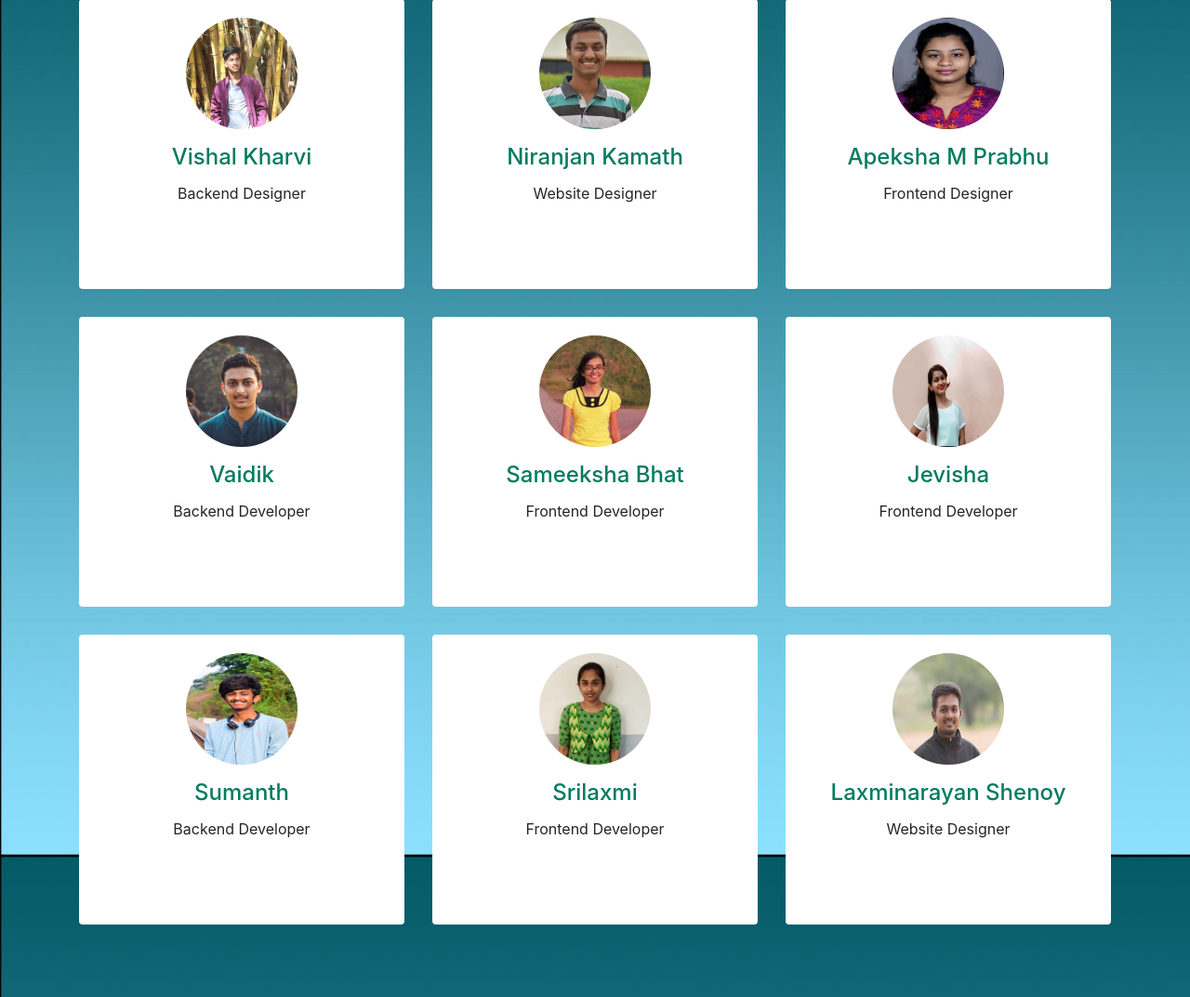
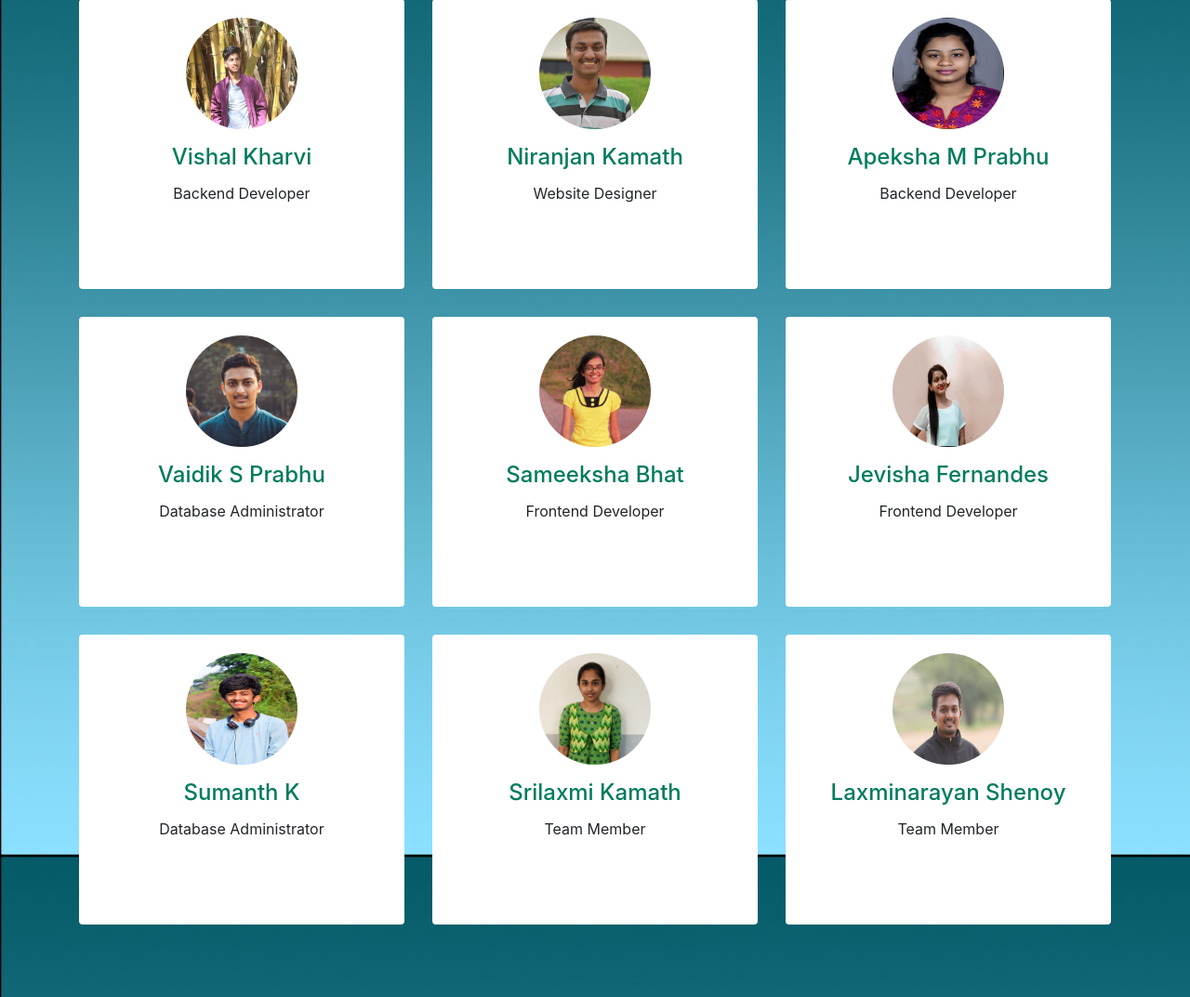
Before and after one commit to AchintyaSushiksha/SCL-Maxo, a Flask app: page /about in a window 1280 px wide. Shown: the part 239-1312 px from the top of the page at 93% size. Run offline with Flask 2, Linux system fonts and the light colour scheme; the visitor is signed in with stand-in values (Sample User, id 1); some libraries are stand-ins or nearby versions.

Commit message:
Update about.html

```diff
--- a/maxo_scl/templates/about.html
+++ b/maxo_scl/templates/about.html
@@ -225,7 +225,7 @@ section .section-title {
                                 <div class="card-body text-center">
                                     <p><img class=" img-fluid" src="static/images/vishal.jpg" alt="card image"></p>
                                     <h4 class="card-title">Vishal Kharvi</h4>
-                                    <p class="card-text">Backend Designer</p>
+                                    <p class="card-text">Backend Developer</p>
 
                                 </div>
                             </div>
@@ -317,7 +317,7 @@ section .section-title {
                                 <div class="card-body text-center">
                                     <p><img class=" img-fluid" src="static/images/apeksha.jpeg" alt="card image"></p>
                                     <h4 class="card-title">Apeksha M Prabhu</h4>
-                                    <p class="card-text">Frontend Designer</p>
+                                    <p class="card-text">Backend Developer</p>
 
                                 </div>
                             </div>
@@ -364,8 +364,8 @@ section .section-title {
                             <div class="card">
                                 <div class="card-body text-center">
                                     <p><img class=" img-fluid" src="static/images/vaidik.jpeg" alt="card image"></p>
-                                    <h4 class="card-title">Vaidik </h4>
-                                    <p class="card-text">Backend Developer</p>
+                                    <h4 class="card-title">Vaidik S Prabhu</h4>
+                                    <p class="card-text">Database Administrator</p>
                                 </div>
                             </div>
                         </div>
@@ -457,7 +457,7 @@ section .section-title {
                             <div class="card">
                                 <div class="card-body text-center">
                                     <p><img class=" img-fluid" src="static/images/jevisha.jpg" alt="card image"></p>
-                                    <h4 class="card-title">Jevisha</h4>
+                                    <h4 class="card-title">Jevisha Fernandes</h4>
                                     <p class="card-text">Frontend Developer</p>
 
                                 </div>
@@ -507,8 +507,8 @@ section .section-title {
                             <div class="card">
                                 <div class="card-body text-center">
                                     <p><img class=" img-fluid" src="static/images/Sumanth K.jpg" alt="card image"></p>
-                                    <h4 class="card-title">Sumanth </h4>
-                                    <p class="card-text">Backend Developer</p>
+                                    <h4 class="card-title">Sumanth K</h4>
+                                    <p class="card-text">Database Administrator</p>
 
                                 </div>
                             </div>
@@ -557,8 +557,8 @@ section .section-title {
                             <div class="card">
                                 <div class="card-body text-center">
                                     <p><img class=" img-fluid" src="static/images/srilaxmi.jpg" alt="card image"></p>
-                                    <h4 class="card-title">Srilaxmi</h4>
-                                    <p class="card-text">Frontend Developer</p>
+                                    <h4 class="card-title">Srilaxmi Kamath</h4>
+                                    <p class="card-text">Team Member</p>
 
                                 </div>
                             </div>
@@ -604,7 +604,7 @@ section .section-title {
                                 <div class="card-body text-center">
                                     <p><img class=" img-fluid" src="static/images/laxminarayan.jpg" alt="card image"></p>
                                     <h4 class="card-title">Laxminarayan Shenoy </h4>
-                                    <p class="card-text">Website Designer</p>
+                                    <p class="card-text">Team Member</p>
 
                                 </div>
                             </div>
```
